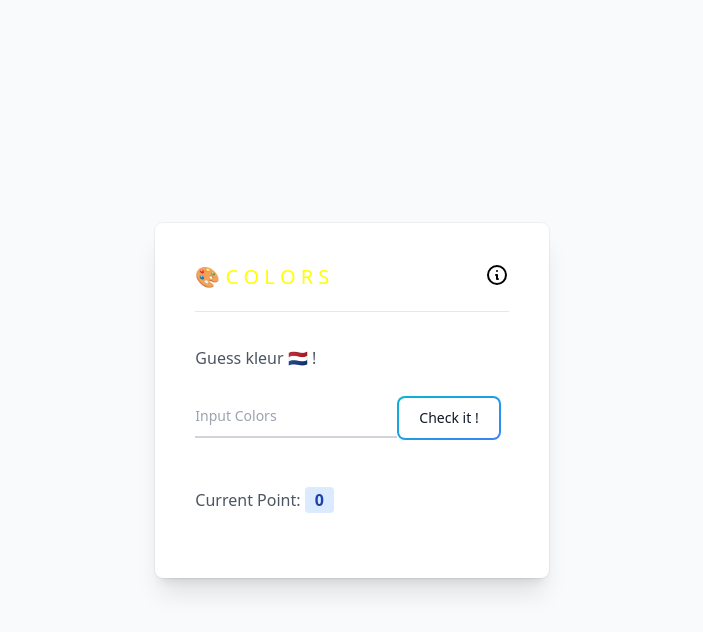
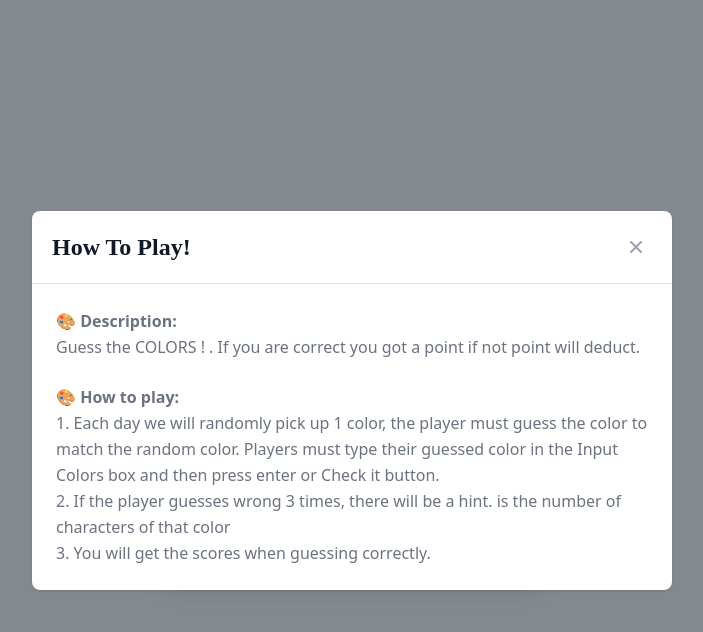
Before and after one commit to bewburats/s2-group4, a Vue app: page / in a window 1280 px wide. Both pictures are taken after a click on the button 784 px from the left and 274 px from the top of the page. Shown: the top 632 px of the page, without its empty margins (288-991 px from the left). Built offline with nearby package versions, Linux system fonts and the light colour scheme.

Commit message:
[G] add info

```diff
--- a/src/App.vue
+++ b/src/App.vue
@@ -204,6 +204,53 @@ setInterval(setTime, 1000);
       </div>
     </div>
   </div>
+  <!-- Modal -->
+  <div
+    id="defaultModal"
+    aria-hidden="true"
+    class="hidden overflow-y-auto overflow-x-hidden fixed right-0 left-0 top-4 z-50 justify-center items-center h-modal md:h-full md:inset-0"
+  >
+    <div class="relative px-4 w-full max-w-2xl h-full md:h-auto">
+      <!-- Modal content -->
+      <div class="relative bg-white rounded-lg shadow dark:bg-gray-700">
+        <!-- Modal header -->
+        <div class="flex justify-between items-start p-5 rounded-t border-b dark:border-gray-600">
+          <h3 class="text-xl font-semibold text-gray-900 lg:text-2xl dark:text-white">How To Play!</h3>
+          <button
+            type="button"
+            class="text-gray-400 bg-transparent hover:bg-gray-200 hover:text-gray-900 rounded-lg text-sm p-1.5 ml-auto inline-flex items-center dark:hover:bg-gray-600 dark:hover:text-white"
+            data-modal-toggle="defaultModal"
+          >
+            <svg
+              class="w-5 h-5"
+              fill="currentColor"
+              viewBox="0 0 20 20"
+              xmlns="http://www.w3.org/2000/svg"
+            >
+              <path
+                fill-rule="evenodd"
+                d="M4.293 4.293a1 1 0 011.414 0L10 8.586l4.293-4.293a1 1 0 111.414 1.414L11.414 10l4.293 4.293a1 1 0 01-1.414 1.414L10 11.414l-4.293 4.293a1 1 0 01-1.414-1.414L8.586 10 4.293 5.707a1 1 0 010-1.414z"
+                clip-rule="evenodd"
+              />
+            </svg>
+          </button>
+        </div>
+        <!-- Modal body -->
+        <div class="p-6 space-y-6">
+          <p class="text-base leading-relaxed text-gray-500 dark:text-gray-400">
+            <b>🎨 Description:</b>
+            <br />Guess the COLORS ! . If you are correct you got a point if not point will deduct.
+          </p>
+          <p class="text-base leading-relaxed text-gray-500 dark:text-gray-400">
+            <b>🎨 How to play:</b>
+            <br />1. Each day we will randomly pick up 1 color, the player must guess the color to match the random color. Players must type their guessed color in the Input Colors box and then press enter or Check it button.
+            <br />2. If the player guesses wrong 3 times, there will be a hint. is the number of characters of that color
+            <br />3. You will get the scores when guessing correctly.
+          </p>
+        </div>
+      </div>
+    </div>
+  </div>
 
 </template>
 
```
